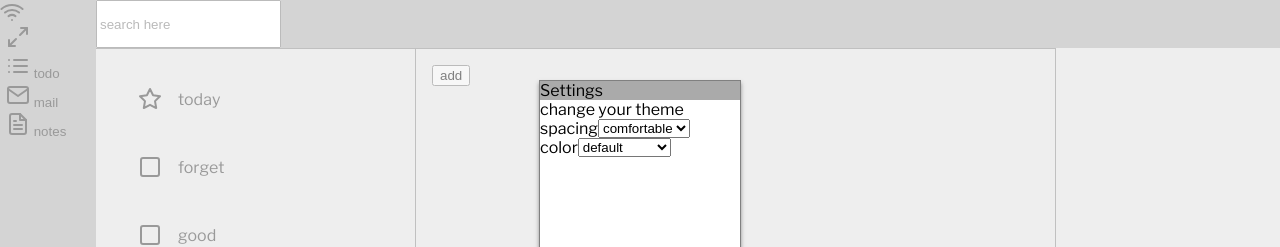
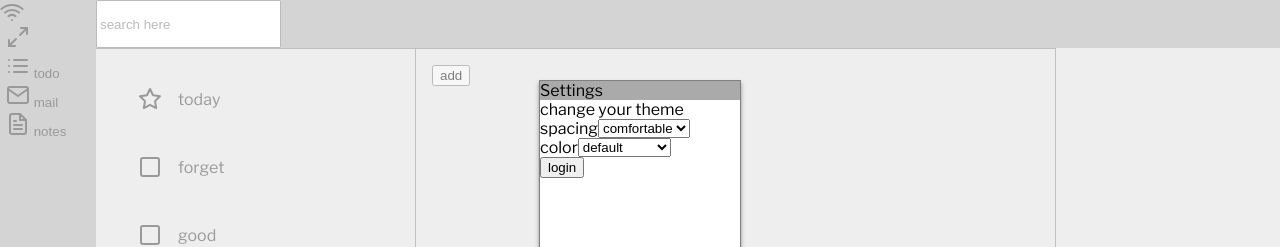
Before and after one commit to joshmarinacci/todomanager, a React (Create React App) app: page / in a window 1280 px wide. Both pictures are taken after a click on the button 18 px from the left and 785 px from the top of the page. Shown: the top 247 px of the page. Built offline with nearby package versions, Linux system fonts and the light colour scheme; the HTML template or start-up script is replaced by a standard one.

Commit message:
added github auth login/logout

```diff
--- /dev/null
+++ b/src/auth.js
@@ -0,0 +1,71 @@
+export const LOGIN = "LOGIN"
+export class AuthModuleSingleton {
+    constructor() {
+        this.listeners = {}
+        this.connected = false
+    }
+
+    on(type, cb) {
+        if (!this.listeners[type]) this.listeners[type] = []
+        this.listeners[type].push(cb)
+    }
+
+    off(type, cb) {
+        if (this.listeners[type])
+            this.listeners[type] = this.listeners[type].filter(c => c !== cb)
+    }
+
+    fire(type, payload) {
+        if (!this.listeners[type]) this.listeners[type] = []
+        this.listeners[type].forEach(cb => cb(payload))
+    }
+
+    isConnected() {
+        return this.connected
+    }
+
+    isLoggedIn() {
+        if (localStorage.getItem('access-token')) return true
+        return false
+    }
+
+    login = (AUTH_URL) => {
+        this.win = window.open(AUTH_URL, '_blank')
+        window.addEventListener('message', this.authCallback)
+        if (this.win) this.win.focus()
+    }
+    logout = () => {
+        localStorage.clear()
+        this.fire(LOGIN, {})
+    }
+
+    authCallback = (msg) => {
+        console.log("got the auth callback", msg.data)
+        localStorage.setItem('access-token', msg.data.payload.accessToken)
+        localStorage.setItem('username', msg.data.payload.username)
+        this.win.close()
+        window.removeEventListener('message', this.authCallback)
+        this.fire(LOGIN, {})
+    }
+
+    getAccessToken() {
+        return localStorage.getItem('access-token')
+    }
+
+    getUsername() {
+        return localStorage.getItem('username')
+    }
+
+    fetch(url, options) {
+        options.mode = 'cors'
+        options.cache = 'no-cache'
+        if (!options.headers) options.headers = {}
+        options.headers["access-key"] = this.getAccessToken()
+        console.log("fetching", url, 'with options', options)
+        return fetch(url, options)
+            .then(res => {
+                if (res.status === 404) throw new Error(res.statusText + " " + res.url)
+                return res
+            })
+    }
+}
--- a/src/mail/settings.js
+++ b/src/mail/settings.js
@@ -1,5 +1,6 @@
-import React, {useContext, useState} from 'react'
+import React, {useContext, useEffect, useState} from 'react'
 import {CSS, DialogContext, HBox, Spacer} from '../common/layout.js'
+import {AuthModuleSingleton, LOGIN} from '../auth.js'
 
 const SPACING = {
     'comfortable': '1.0rem',
@@ -27,13 +28,29 @@ const COLOR_THEME = {
         '--content-bg':'#f0f0f0',
     }
 }
+const auth = new AuthModuleSingleton()
+
 export const SettingsDialog = () => {
     const dm = useContext(DialogContext)
+    const [loggedIn,setLoggedIn] = useState(auth.isLoggedIn())
     const css = CSS({
         dialog:'true'
     })
     const hide = () => {
         dm.hide()
+    }
+
+    useEffect(()=>{
+        const h = () => setLoggedIn(auth.isLoggedIn())
+        auth.on(LOGIN,h)
+        return ()=>auth.off(LOGIN,h)
+    })
+    const doLoginLogout = () => {
+        if(auth.isLoggedIn()) {
+            auth.logout()
+        } else {
+            auth.login("https://joshbigmac.ngrok.io/auth/github")
+        }
     }
 
     const [spacing,setSpacing] = useState('comfortable')
@@ -69,6 +86,7 @@ export const SettingsDialog = () => {
                     })}
                 </select>
             </HBox>
+            <button onClick={doLoginLogout}>{loggedIn?'logout':'login'}</button>
         </div>
         <footer>
             <Spacer/>
```
